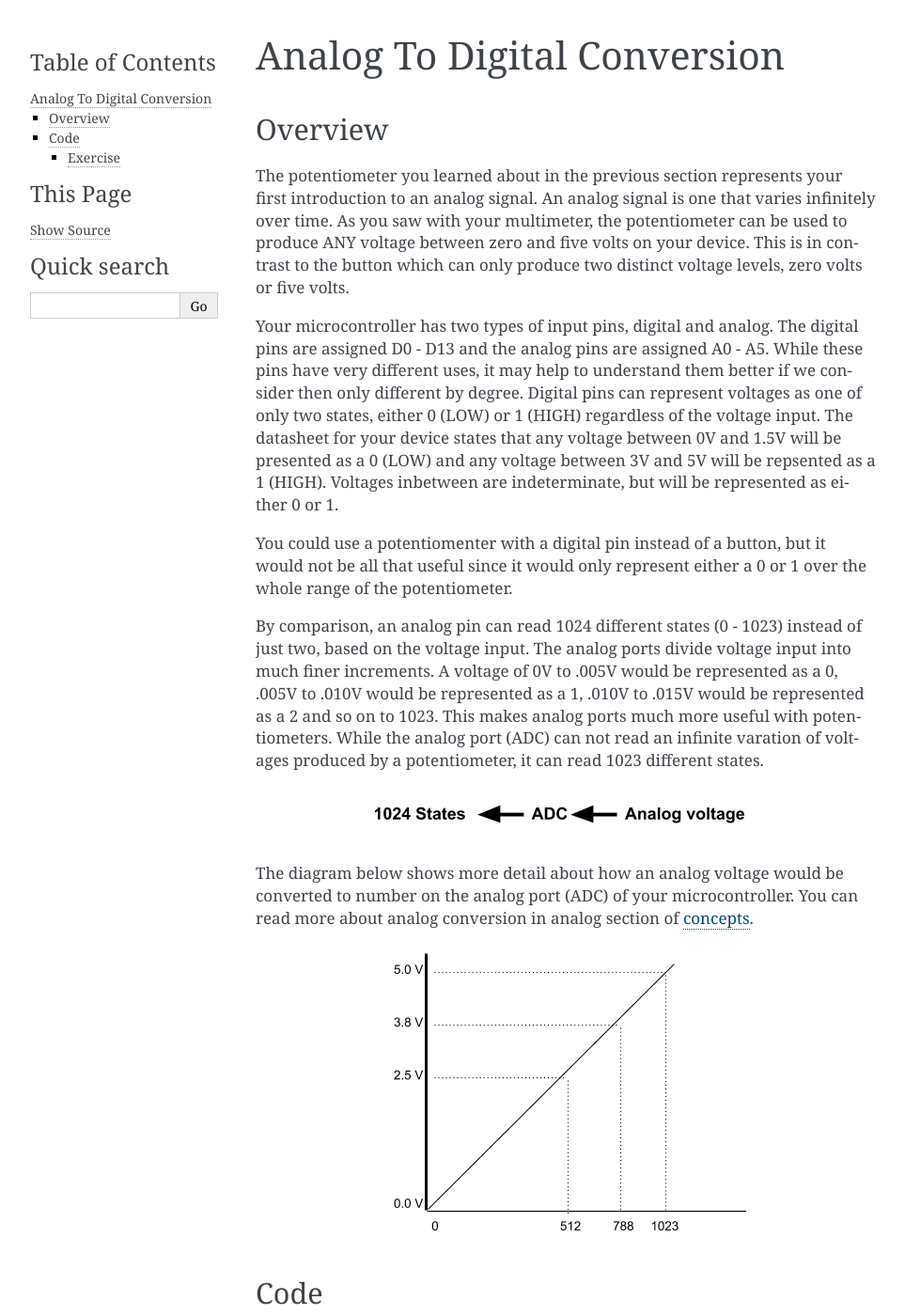
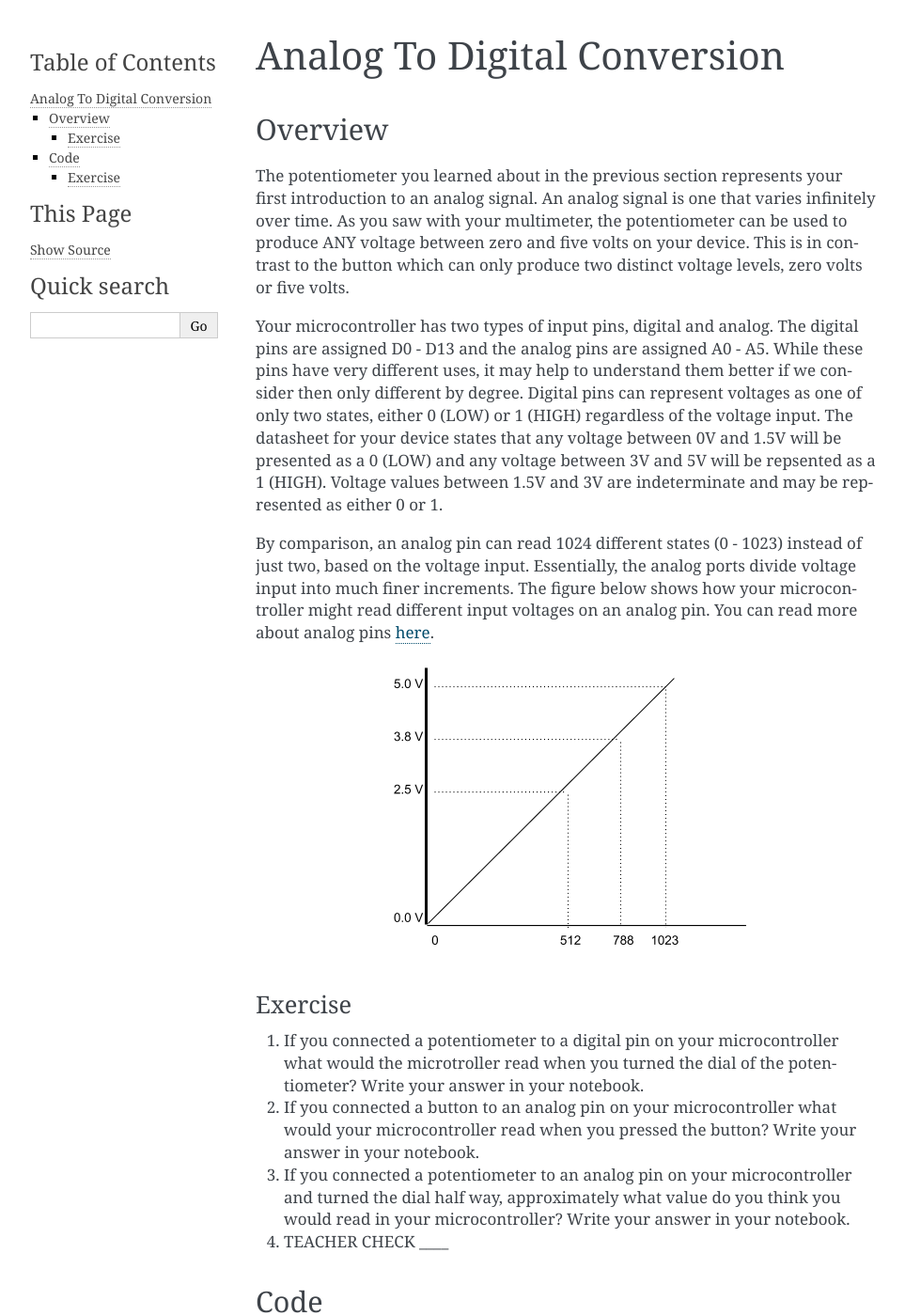
Before and after one commit to maxtkc/mvths-wiki, a Sphinx documentation site: the page built from docs/021-analog-to-digital-conversion.rst, in a window 1280 px wide and 1400 px high. Shown: the whole window at 94% size, without its empty margins (148-1111 px from the left). Built offline with Sphinx 7.4.7, drawn with Linux system fonts in a browser that asks for light colours.

Commit message:
Update 021-analog-to-digital-conversion.rst

```diff
--- a/docs/021-analog-to-digital-conversion.rst
+++ b/docs/021-analog-to-digital-conversion.rst
@@ -11,27 +11,28 @@ five volts on your device. This is in contrast to the button which can only prod
 Your microcontroller has two types of input pins, digital and analog. The digital pins are assigned D0 - D13 and the analog pins are assigned A0 - A5.
 While these pins have very different uses, it may help to understand them better if we consider then only different by degree. Digital pins can represent
 voltages as one of only two states, either 0 (LOW) or 1 (HIGH) regardless of the voltage input. The datasheet for your device states that any
-voltage between 0V and 1.5V will be presented as a 0 (LOW) and any voltage between 3V and 5V will be repsented as a 1 (HIGH). Voltages inbetween are
-indeterminate, but will be represented as either 0 or 1.
+voltage between 0V and 1.5V will be presented as a 0 (LOW) and any voltage between 3V and 5V will be repsented as a 1 (HIGH). Voltage values between 1.5V and 3V are
+indeterminate and may be represented as either 0 or 1.
 
-You could use a potentiomenter with a digital pin instead of a button, but it would not be all that useful since it would only represent either a 0 or 1
-over the whole range of the potentiometer.
-
-By comparison, an analog pin can read 1024 different states (0 - 1023) instead of just two, based on the voltage input. The analog ports divide voltage input into much
-finer increments. A voltage of 0V to .005V would be represented as a 0, .005V to .010V would be represented as a 1, .010V to .015V would be represented as a 2 and so on to
-1023. This makes analog ports much more useful with potentiometers. While the analog port (ADC) can not read an infinite varation of voltages produced by a potentiometer, it can
-read 1023 different states.
-
-.. figure:: images/image122.png
-   :alt:
-
-The diagram below shows more detail about how an analog voltage would be converted to number on the analog port (ADC) of your
-microcontroller. You can read more about analog conversion in
-analog section of
-`concepts <https://docs.google.com/document/d/1BmZbXzxnD2j17QToSZ9jeZmnP7burwfksfQq2v4zu-Y/edit#bookmark=id.kxihcorejof7>`__.
+By comparison, an analog pin can read 1024 different states (0 - 1023) instead of just two, based on the voltage input. Essentially, the analog ports
+divide voltage input into much finer increments. The figure below shows how your microcontroller might read different input voltages on an analog pin. You can read more about analog pins `here <https://docs.google.com/document/d/1BmZbXzxnD2j17QToSZ9jeZmnP7burwfksfQq2v4zu-Y/edit#bookmark=id.kxihcorejof7>`__.
 
 .. figure:: images/image109.png
    :alt:
+
+Exercise
+~~~~~~~~
+
+1. If you connected a potentiometer to a digital pin on your microcontroller
+   what would the microtroller read when you turned the dial of the potentiometer? Write your answer in your notebook.
+
+2. If you connected a button to an analog pin on your microcontroller what would your microcontroller read when you
+   pressed the button? Write your answer in your notebook.
+
+3. If you connected a potentiometer to an analog pin on your microcontroller and turned the dial half way, approximately what
+   value do you think you would read in your microcontroller? Write your answer in your notebook.
+
+4. TEACHER CHECK \_\_\_\_
 
 Code
 ----
```
